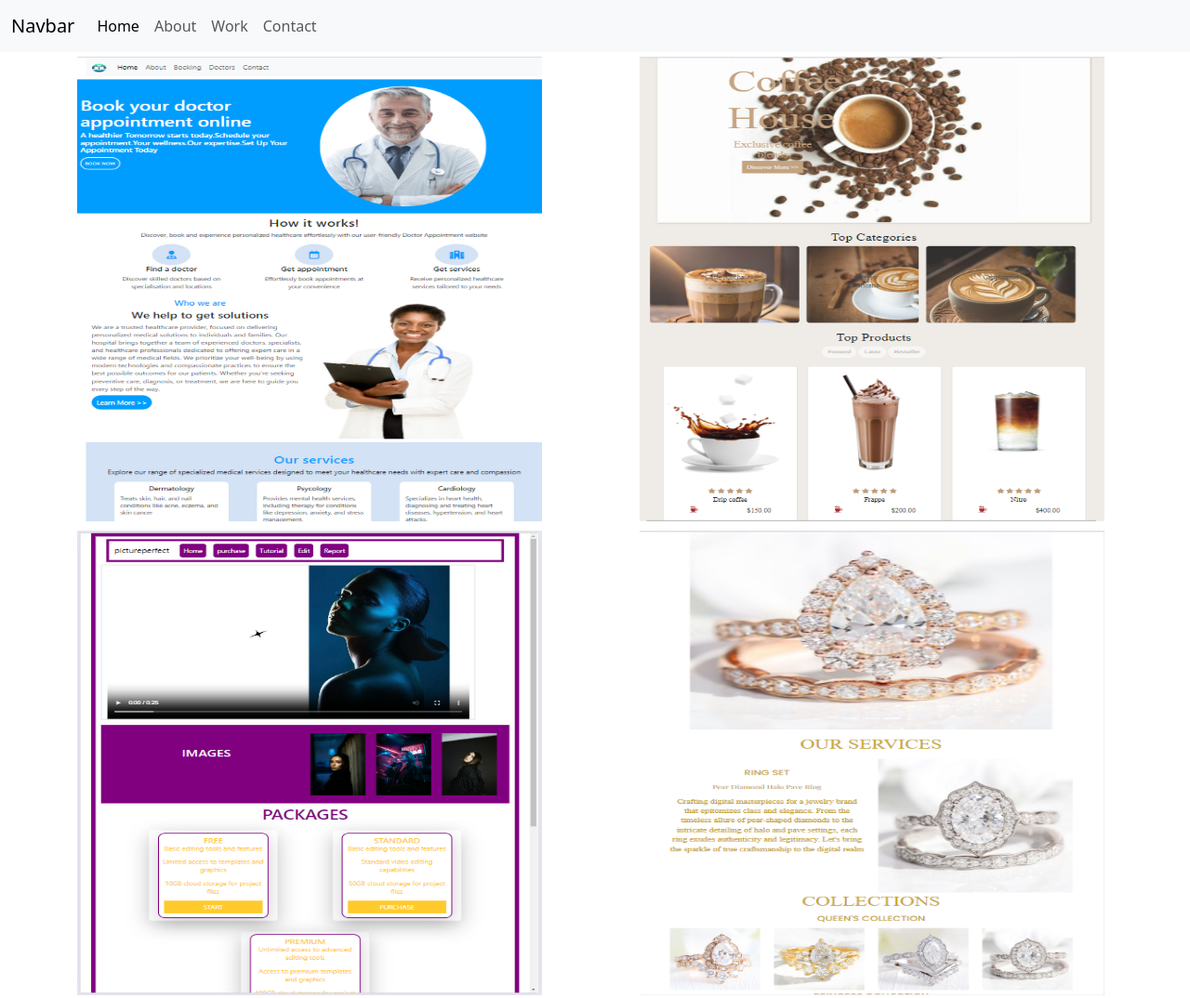
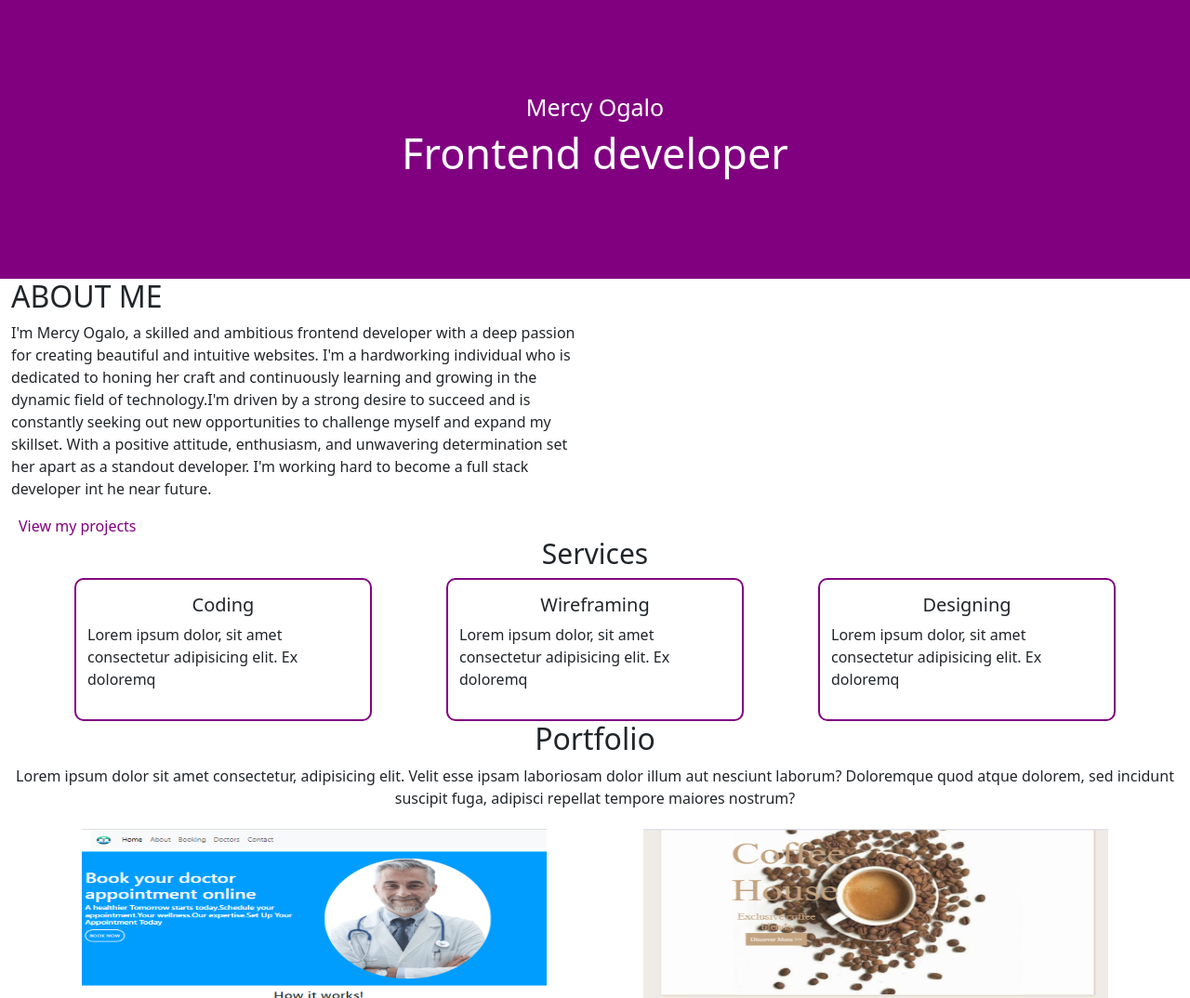
Before and after one commit to mercyogalo/emobilis-portfolio, a plain HTML site: page index.html in a window 1280 px wide. Shown: the top 1074 px of the page at 93% size. Drawn offline with nearby package versions, Linux system fonts and the light colour scheme.

Commit message:
added the main section and about section

```diff
--- a/index.html
+++ b/index.html
@@ -12,35 +12,51 @@
 <body>
 
 
+<div class="main-section">
+    <h1>
+        Mercy Ogalo
+    </h1>
+    <h2>
+        Frontend developer
+    </h2>
+</div>
+
+
 <div class="container">
     <div class="row">
+        <div class="col-sm-6">
+           <h2 class="about-heading"> ABOUT ME </h2>
+            <p class="about-description">
+             I'm Mercy Ogalo, a skilled and ambitious frontend developer with a deep passion for creating beautiful and intuitive websites. I'm a hardworking individual who is dedicated to honing her craft and continuously learning and growing in the dynamic field of technology.I'm driven by a strong desire to succeed and is constantly seeking out new opportunities to challenge myself and expand my skillset. With a positive attitude, enthusiasm, and unwavering determination set her apart as a standout developer. I'm working hard to become a full stack developer int he near future.
+            </p>
+            <a class="link-buttons" href="#skills">View my projects  </a>
+        </div>
+        <div class="col-sm-6">
 
-        <nav class="navbar navbar-expand-lg bg-body-tertiary">
-            <div class="container-fluid">
-              <a class="navbar-brand" href="#">Navbar</a>
-              <button class="navbar-toggler" type="button" data-bs-toggle="collapse" data-bs-target="#navbarNav" aria-controls="navbarNav" aria-expanded="false" aria-label="Toggle navigation">
-                <span class="navbar-toggler-icon"></span>
-              </button>
-              <div class="collapse navbar-collapse" id="navbarNav">
-                <ul class="navbar-nav">
-                  <li class="nav-item">
-                    <a class="nav-link active" aria-current="page" href="index.html">Home</a>
-                  </li>
-                  <li class="nav-item">
-                    <a class="nav-link" href="#">About</a>
-                  </li>
-                  <li class="nav-item">
-                    <a class="nav-link" href="#">Work</a>
-                  </li>
-                  <li class="nav-item">
-                    <a class="nav-link" href="#">Contact</a>
-                  </li>
+        </div>
+    </div>
+</div>
 
 
-                </ul>
-              </div>
-            </div>
-          </nav>
+
+<div class="container">
+    <h2  class="heading"> Services </h2>
+    <div class="row services-row">
+
+     <div class="col-sm-3  services-description">
+      <h2> Coding  </h2>
+      <p> Lorem ipsum dolor, sit amet consectetur adipisicing elit. Ex doloremq</p>
+     </div>
+
+     <div class="col-sm-3  services-description">
+         <h2>Wireframing </h2>
+         <p> Lorem ipsum dolor, sit amet consectetur adipisicing elit. Ex doloremq</p>
+     </div>
+
+     <div class="col-sm-3  services-description">
+        <h2>Designing</h2>
+        <p> Lorem ipsum dolor, sit amet consectetur adipisicing elit. Ex doloremq</p>
+     </div>
 
     </div>
 </div>
@@ -50,15 +66,13 @@
 
 
 
+<div class="container ">
+    <div class="row project-row text-center">
+       <div class="col-sm-12 ">
+        <h2> Portfolio</h2>
+         <p> Lorem ipsum dolor sit amet consectetur, adipisicing elit. Velit esse ipsam laboriosam dolor illum aut nesciunt laborum? Doloremque quod atque dolorem, sed incidunt suscipit fuga, adipisci repellat tempore maiores nostrum? </p>
+       </div>
 
-
-
-
-
-
-
-<div class="container ">
-    <div class="row project-row">
         <div class="col-sm-5">
        <img src="Project-image-one.png" alt="" class="project-image">
         </div>
@@ -82,7 +96,28 @@
 
 
 
+<div class="container">
+    <div class="row mt-2 mb-2">
+        <div class="col-sm-10 skills-section">
+            <div class="col-sm-4">
+          <h3> Technical skills</h3>
+          <p>
+            <span>html<i class="fa-brands fa-html5  ms-1 me-1" style="color: #B197FC;"></i></span>
+              <span>Css3<i class="fa-brands fa-css3 ms-1 me-1" style="color: #B197FC;"></i></span>
+             <span>Javascript  <i class="fa-brands   ms-1 me-1" style="color: #B197FC;"></i></span>
+             <span>Bootstrap<i class="fa-brands fa-bootstrap ms-1 me-1" style="color: #B197FC;"></i></span>
+             <span>Reactjs<i class="fa-brands fa-react  ms-1 me-1" style="color: #B197FC;"></i></span>
+             <span>Figma<i class="fa-brands fa-figma  ms-1 me-1" style="color: #B197FC;"></i> </span>
+          </p>
+            </div>
 
+            <div class="col-sm-4">
+                <h3 class="mb-3">  Lets bring your imagination to reality</h3>
+                <a href="mailto:ogalomercy8@gmail.com" class="link-buttons">Contact me</a>
+            </div>
+        </div>
+    </div>
+</div>
 
 
 
@@ -90,7 +125,7 @@
 
 
 <div class="container">
-    <div class="row text-center">
+    <div class="row text-center mt-2 mb-2">
         <div class="col-sm-12">
             <a href=""><i class="fa-brands fa-github" style="color: #B197FC;"></i></a>
             <a href=""><i class="fa-brands fa-tiktok" style="color: #B197FC;"></i></a>
--- a/style.css
+++ b/style.css
@@ -1,10 +1,47 @@
 
+.main-section{
+    background-color: purple;
+    padding-top: 100px;
+    padding-bottom: 100px;
+    text-align: center;
+    color: white;
+}
+.main-section h1{
+    font-size: 25px;
+}
+.main-section h2{
+    font-size: 45px;
+}
 
-
+.heading{
+    text-align: center;
+    font-size: 30px;
+}
+.services-row{
+    justify-content: space-evenly;
+}
+.services-description{
+    padding-top: 15px;
+    padding-bottom: 15px;
+    border-radius: 10px;
+    border: 2px solid purple;
+}
+.services-description h2{
+    font-size: 20px;
+    text-align: center;
+}
 .container{
     max-width: 100%;
 }
-
+a{
+    text-decoration: none;
+}
+.link-buttons{
+background-color: white;
+padding: 8px;
+border-radius: 25px;
+color: purple;
+}
 .project-row{
     justify-content: space-evenly;
 }
@@ -14,3 +51,35 @@
     margin-top: 5px;
     margin-bottom: 5px;
 }
+.skills-section{
+    display: flex;
+    justify-content: space-evenly;
+    background-color: purple;
+    margin: 0 auto;
+    border-radius: 15px;
+    padding-top: 20px;
+    padding-bottom: 20px;
+    color: white;
+}
+.skills-section h2, h3{
+    font-size: 20px;
+}
+
+
+@media (max-width: 576px) {
+    .main-section h2{
+        font-size: 30px;
+    }
+
+    .link-buttons{
+        padding: 5px;
+    }
+    .project-image{
+        width: 300px;
+        height: 300px;
+    }
+    .skills-section{
+        padding-top: 10px;
+        padding-bottom: 10px;
+    }
+}
```
